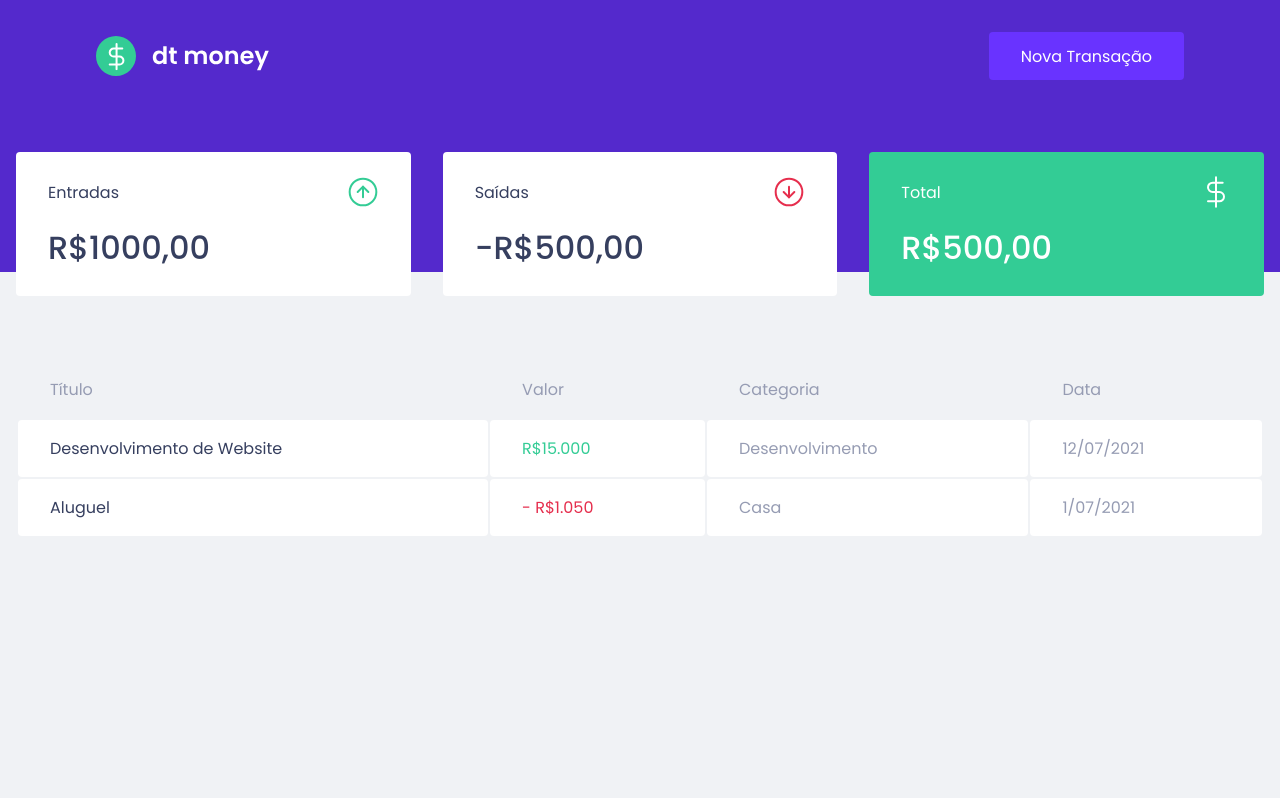
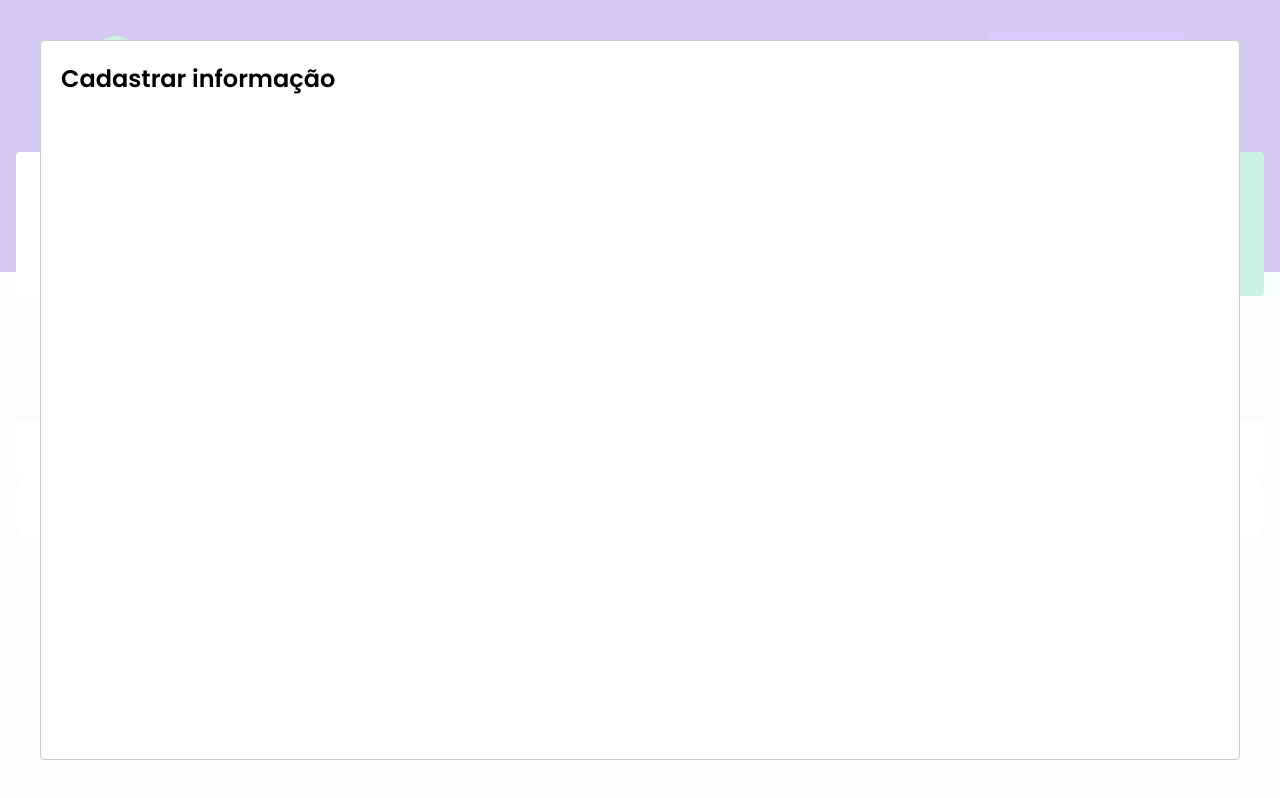
Before and after one commit to deverebor/Rocketseat-Ignite, a React (Create React App) app in the folder ReactJS/Módulo 2/dtmoney/: page / in a window 1280 px wide. Both pictures are taken after a click on the button "Nova Transação". Built offline with nearby package versions, Linux system fonts and the light colour scheme; no server answers; what miragejs would draw is missing.

Commit message:
11 - Configurando modal de criação
Configuração do modal;
Migração do modal para o App.tsx;
Tipagem do componente Header;

```diff
--- a/ReactJS/Módulo 2/dtmoney/package.json
+++ b/ReactJS/Módulo 2/dtmoney/package.json
@@ -7,6 +7,7 @@
     "miragejs": "^0.1.41",
     "react": "^17.0.2",
     "react-dom": "^17.0.2",
+    "react-modal": "^3.14.3",
     "react-scripts": "4.0.3",
     "styled-components": "^5.3.0",
     "web-vitals": "^1.0.1"
@@ -19,6 +20,7 @@
     "@types/node": "^12.0.0",
     "@types/react": "^17.0.0",
     "@types/react-dom": "^17.0.0",
+    "@types/react-modal": "^3.12.1",
     "@types/styled-components": "^5.1.11",
     "typescript": "^4.1.2"
   },
--- a/ReactJS/Módulo 2/dtmoney/src/App.tsx
+++ b/ReactJS/Módulo 2/dtmoney/src/App.tsx
@@ -1,13 +1,36 @@
 import { Dashboard } from "./components/Dashboard";
 import { Header } from "./components/Header";
+import Modal from 'react-modal'
+import { useState } from "react";
 
 import { GlobalStyle } from "./styles/global";
 
+
 export function App() {
+
+  const [isNewTransactionModalOpen, setIsNewTransactionModalOpen] = useState(false)
+
+  function handleOpenNewTransactionModal(){
+    setIsNewTransactionModalOpen(true)
+  }
+
+  function handleCloseNewTransactionModal(){
+    setIsNewTransactionModalOpen(false)
+  }
+
   return (
     <>
-      <Header />
+      <Header onOpenNewTransactionModal={handleOpenNewTransactionModal}/>
+
       <Dashboard />
+
+      <Modal
+        isOpen={isNewTransactionModalOpen}
+        onRequestClose={handleCloseNewTransactionModal}
+        >
+          <h2>Cadastrar informação</h2>
+      </Modal>
+
       <GlobalStyle />
 
     </>
--- a/ReactJS/Módulo 2/dtmoney/src/components/Header/index.tsx
+++ b/ReactJS/Módulo 2/dtmoney/src/components/Header/index.tsx
@@ -2,12 +2,17 @@
 
 import { Container, Content } from './styles'
 
-export function Header() {
+interface HeaderProps {
+  onOpenNewTransactionModal: () => void
+}
+
+export function Header({onOpenNewTransactionModal}: HeaderProps) {
+
   return (
     <Container>
       <Content>
         <img src={logoImg} alt="dtmoney" />
-        <button type="button">
+        <button type="button" onClick={onOpenNewTransactionModal}>
           Nova Transação
         </button>
       </Content>
```
Also changed, not shown: 2 other files (tests, documents, lock files or other folders).
